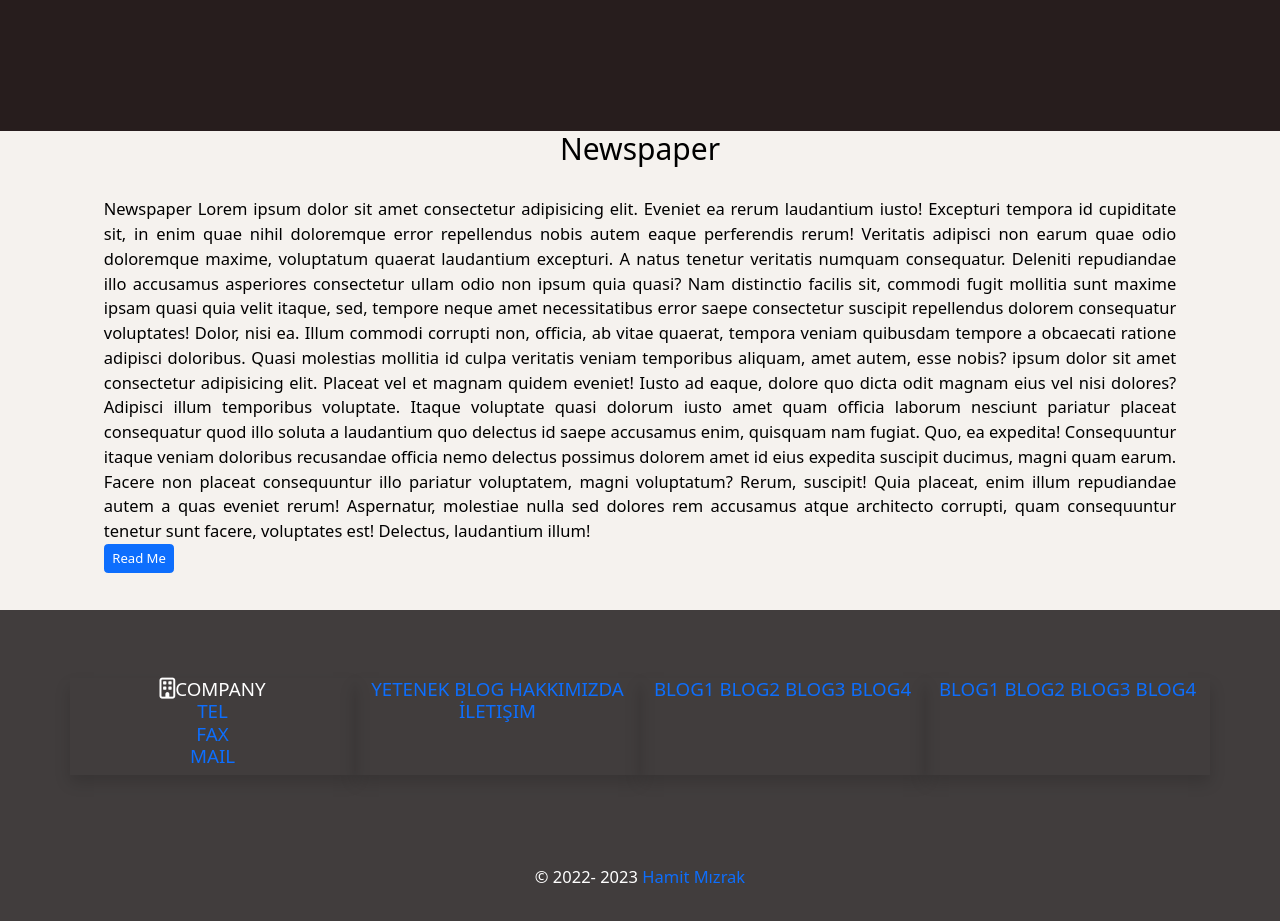
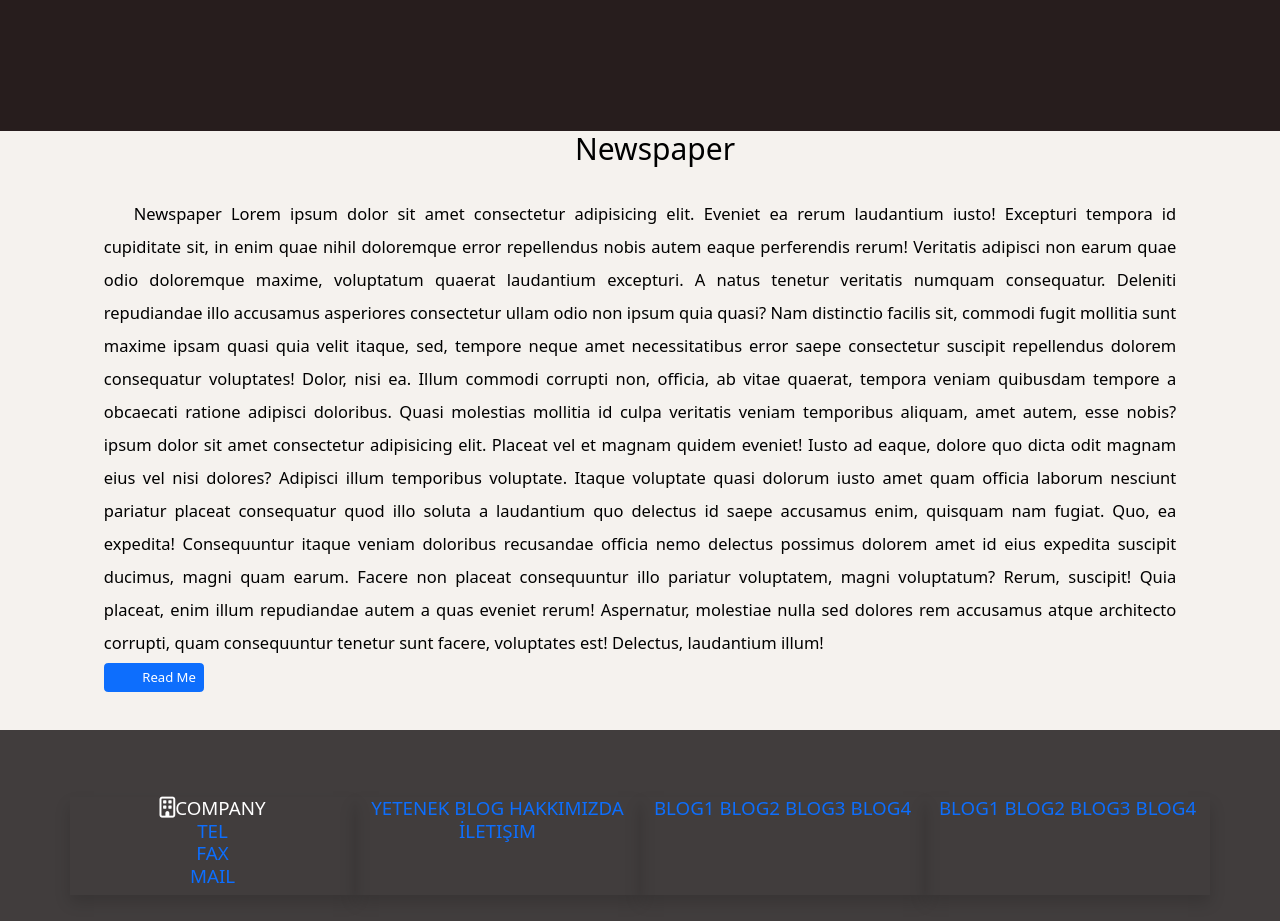
Before and after one commit to hamitmizrak/EcodationBlogProject7, a plain HTML site: page frontend/template/index.html in a window 1280 px wide. Shown: the part 2040-2961 px from the top of the page. Drawn offline with nearby package versions, Linux system fonts and the light colour scheme.

Commit message:
newspaper

```diff
--- a/frontend/template/css/style.css
+++ b/frontend/template/css/style.css
@@ -174,6 +174,8 @@ margin-bottom: 4rem;
     background-color: rgb(245, 242, 238);
     color:black;
     margin-top: 9rem;
+    text-indent: 2rem;
+    line-height: 2;
 }
 
 
```
